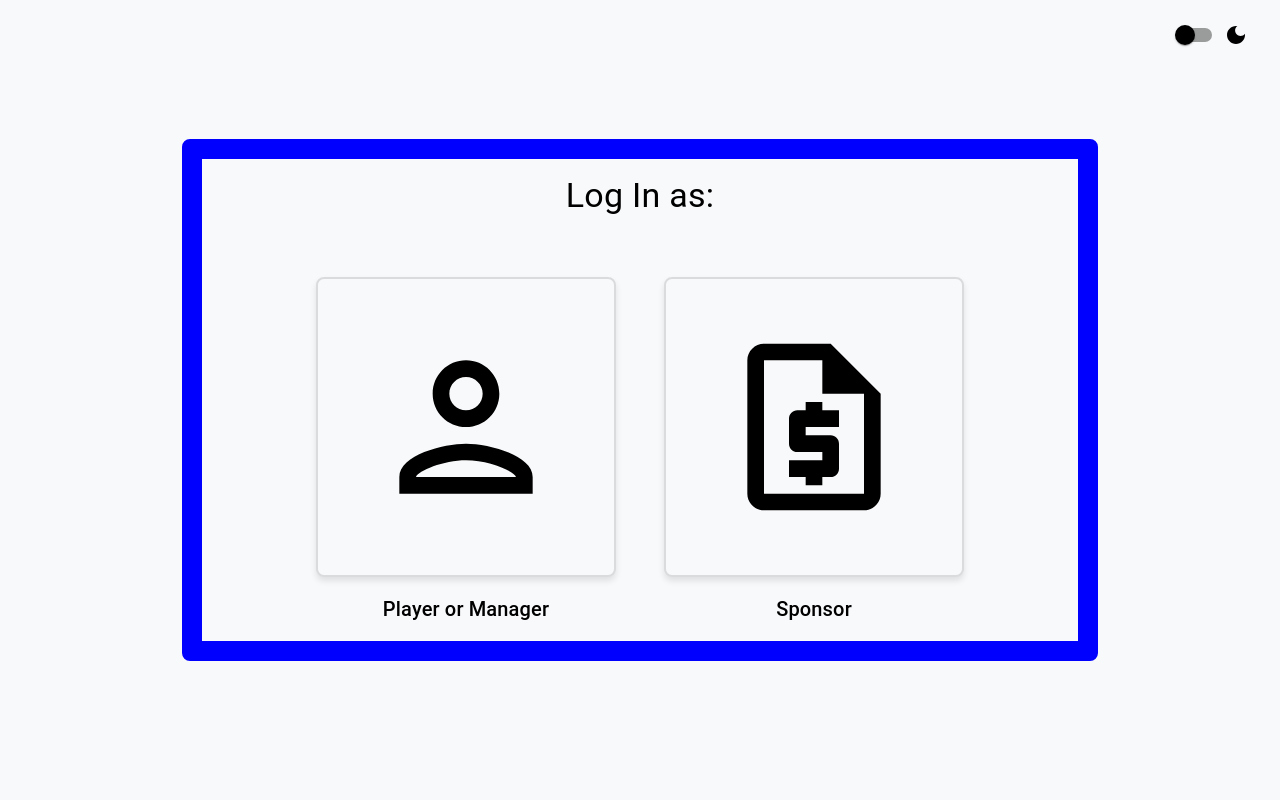
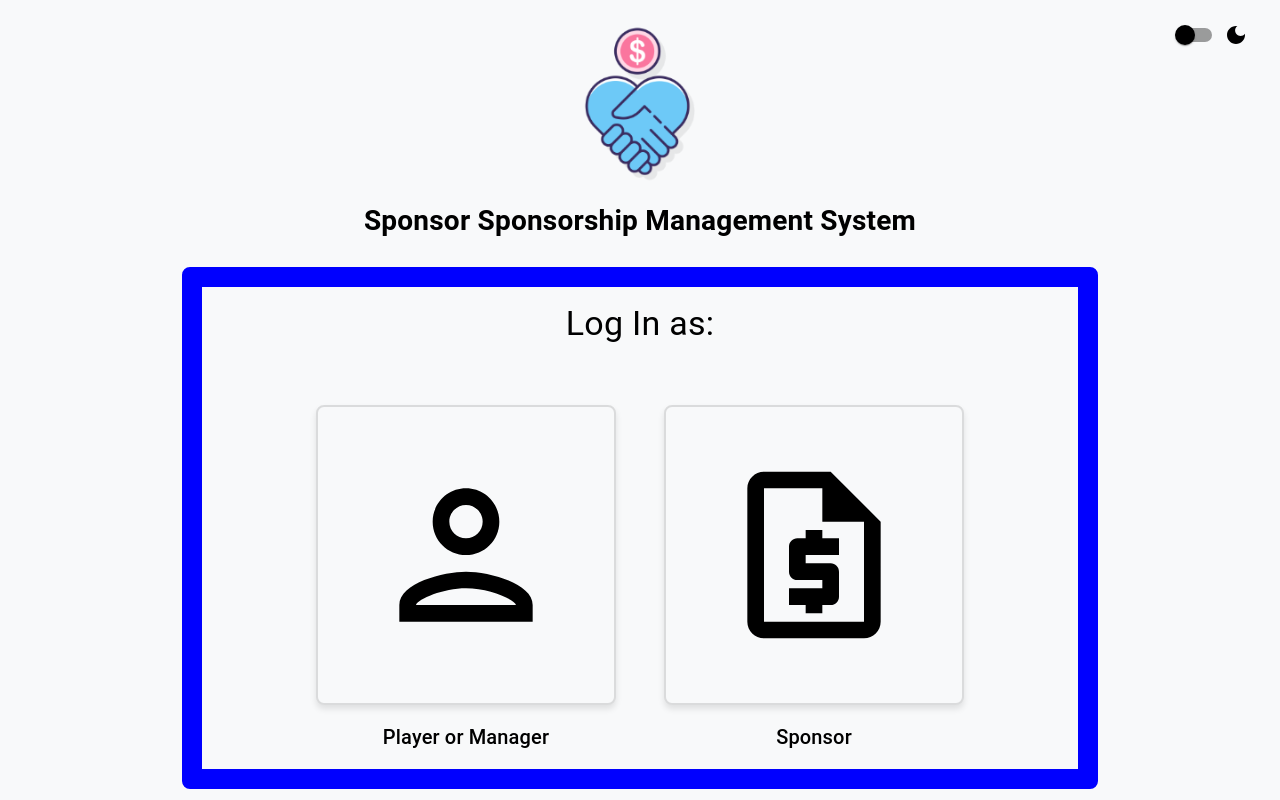
Before and after one commit to SaiAnand724/Team2Project2, a React (Create React App) app in the folder frontend-p2/frontend/: page / in a window 1280 px wide. Built offline with nearby package versions, Linux system fonts and the light colour scheme.

Commit message:
Updated AuthSelector (Styling)

```diff
--- a/frontend-p2/frontend/src/Components/AuthenticationComponents/AuthSelector.tsx
+++ b/frontend-p2/frontend/src/Components/AuthenticationComponents/AuthSelector.tsx
@@ -8,7 +8,6 @@ const AuthSelector: React.FC = () => {
   const theme = useTheme();
   const isMobile = useMediaQuery(theme.breakpoints.down('sm'));
   const navigate = useNavigate();
-
 
   return (
     <Box
@@ -25,16 +24,51 @@ const AuthSelector: React.FC = () => {
     >
       {/* ThemeSwitcher positioned in the top-right corner */}
       <Box sx={{ position: 'absolute', top: 16, right: 16 }}>
-        {/* Ensure ThemeSwitcher is working correctly */}
         <ThemeSwitcher />
+      </Box>
+
+      {/* Logo and Brand Name at the top center */}
+      <Box
+        sx={{
+          position: 'absolute',
+          top: isMobile ? 16 : 24,
+          left: '50%',
+          transform: 'translateX(-50%)',
+          textAlign: 'center',
+          mb: isMobile ? 8 : 10, // Increased margin on mobile
+        }}
+      >
+        <img
+          src='apple-touch-icon.png'
+          alt="Brand Logo"
+          style={{
+            width: isMobile ? '80px' : '160px',
+            height: isMobile ? '80px' : '160px'
+          }}
+        />
+        <Typography
+          variant={isMobile ? 'h5' : 'h4'}
+          component="div"
+          sx={{
+            mt: 2,
+            lineHeight: isMobile ? 1.3 : 1.5,
+            padding: '0 16px',
+            fontSize: isMobile ? '1.25rem' : '1.75rem',
+            fontWeight: 'bold',
+            whiteSpace: 'nowrap',
+          }}
+        >
+          Sponsor Sponsorship Management System
+        </Typography>
       </Box>
 
       {/* Blue border container */}
       <Box
         sx={{
-          padding: 2, // Padding around the border
-          border: `20px solid blue`, // Blue border
-          borderRadius: '8px', // Optional: rounded corners for the border
+          padding: 2,
+          border: `20px solid blue`,
+          borderRadius: '8px',
+          mt: isMobile ? 24 : 32,
         }}
       >
         {/* Main Content */}
@@ -67,7 +101,7 @@ const AuthSelector: React.FC = () => {
             >
               <PersonOutlined
                 sx={{
-                  fontSize: '200px', // Adjust icon size as needed
+                  fontSize: '200px',
                 }}
               />
             </Box>
@@ -85,7 +119,7 @@ const AuthSelector: React.FC = () => {
                 alignItems: 'center',
                 height: isMobile ? '200px' : '300px',
                 width: isMobile ? '200px' : '300px',
-                borderRadius: '8px', // Makes the box circular
+                borderRadius: '8px',
                 overflow: 'hidden',
                 cursor: 'pointer',
                 transition: 'transform 0.3s ease-in-out',
@@ -98,7 +132,7 @@ const AuthSelector: React.FC = () => {
             >
               <RequestQuoteOutlined
                 sx={{
-                  fontSize: '200px'// Adjust icon size as needed
+                  fontSize: '200px'
                 }}
               />
             </Box>
```
Also changed, not shown: frontend-p2/frontend/public/apple-touch-icon.png (added), 1 other file (tests, documents, lock files or other folders).
